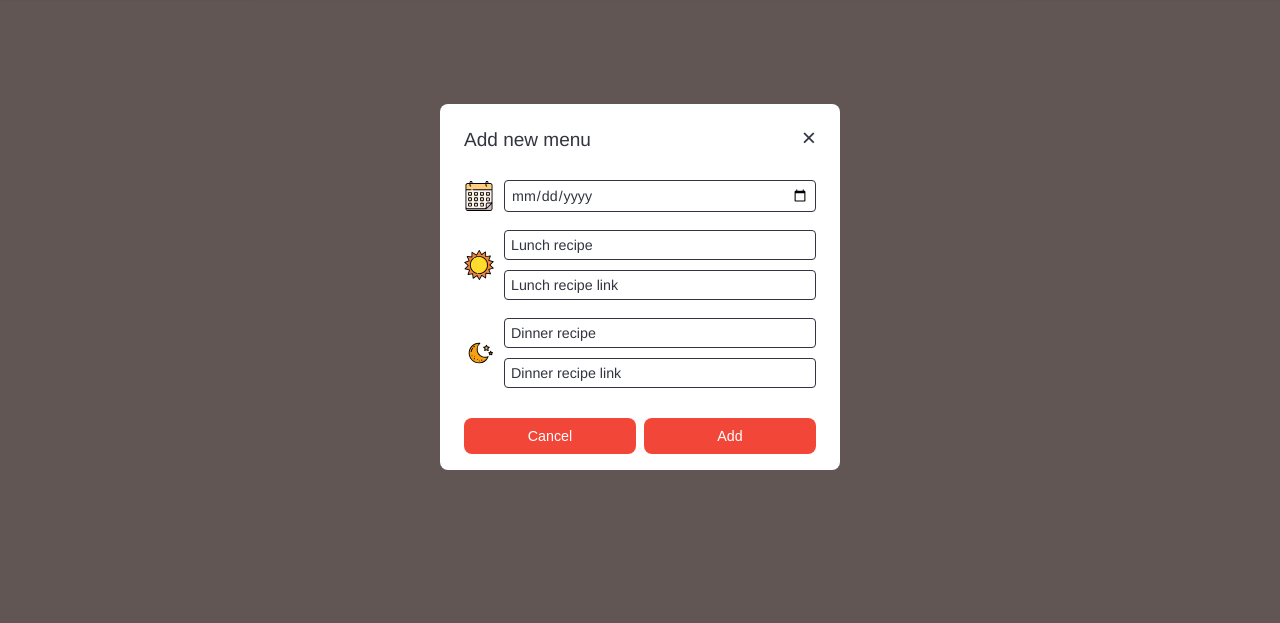
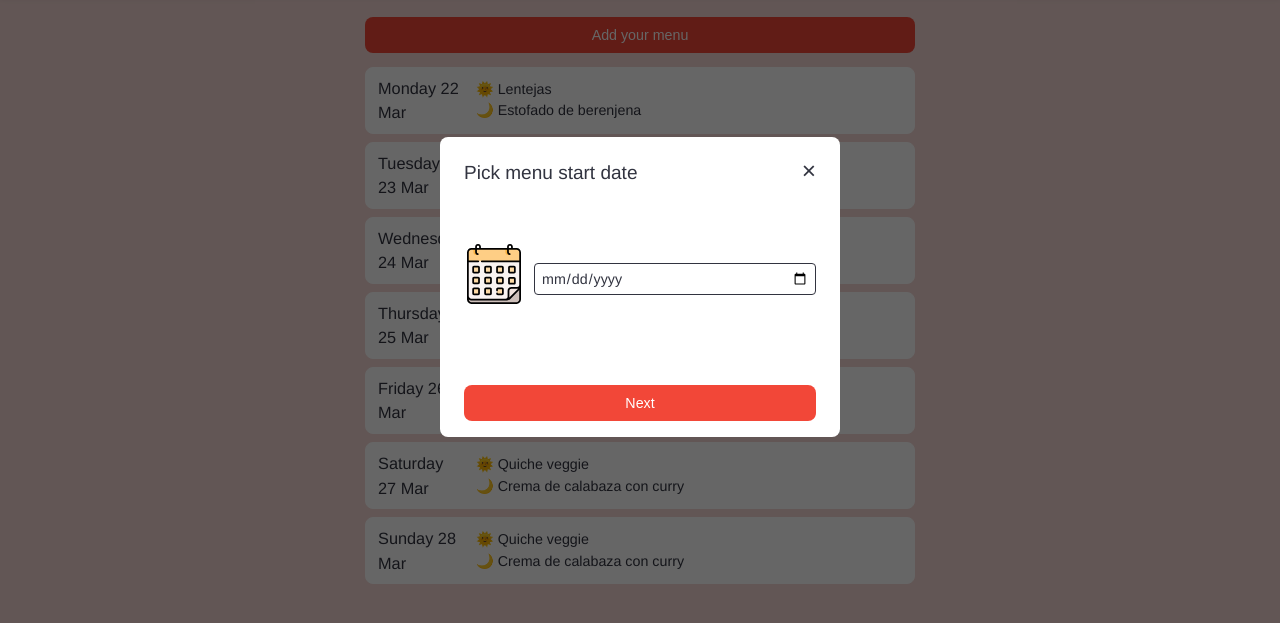
Before and after one commit to aidamanna/kitchenator, a website built with Parcel: page src/main/index.html in a window 1280 px wide. Both pictures are taken after a click on the button "Add your menu". Shown: the part 93-716 px from the top of the page. Built offline with nearby package versions, Linux system fonts and the light colour scheme; files whose address does not match are found by name.

Commit message:
Work on module to add new menu

```diff
--- /dev/null
+++ b/src/main/addMenu.js
@@ -0,0 +1,54 @@
+function render() {
+    const modal = `<div class="modal-container">
+        <div class="modal">
+            <div class="modal-wrapper">
+                <div class="question" id="question1">
+                    <header class="modal-header">
+                        <h2>Pick menu start date</h2>
+                        <span class="close">&times;</span>
+                    </header>
+                    <form class="modal-content" >
+                        <div class="form-element">
+                            <img class="input-big-icon" src="calendar.svg">
+                            <input type="date" placeholder="YYYY-MM-DD"/>
+                        </div>
+                    </form>
+                    <footer class="modal-footer">
+                        <input type="button" value="Next" class="btn-default"/>
+                    </footer>
+                </div>
+                <div class="question" id="question2" style="display:none">
+                    <header class="modal-header">
+                        <h2>Day 1 menu</h2>
+                        <span class="close">&times;</span>
+                    </header>
+                    <form class="modal-content" >
+                        <div class="form-element">
+                            <img class="input-icon" src="sun.svg">
+                            <div>
+                                <input type="text" class="form-subelement" placeholder="Lunch recipe"/>
+                                <input type="text" class="form-subelement" placeholder="Lunch recipe link"/>
+                            </div>
+                        </div>
+                        <div class="form-element">
+                            <img class="input-icon" src="moon.svg">
+                            <div>
+                                <input type="text" class="form-subelement" placeholder="Dinner recipe"/>
+                                <input type="text" class="form-subelement" placeholder="Dinner recipe link"/>
+                            </div>
+                        </div>
+                    </form>
+                    <footer class="modal-footer">
+                        <input type="button" value="Back" class="btn-default"/>
+                        <input type="button" value="Next" class="btn-default"/>
+                    </footer>
+                </div>
+            </div>
+        </div>
+    </div>`
+
+    const targetElement = document.querySelector('.main');
+    targetElement.insertAdjacentHTML("afterbegin", modal);
+}
+
+module.exports = { render };
--- a/src/main/addMenuView.js
+++ /dev/null
@@ -1,41 +0,0 @@
-function render() {
-    const addMenuModal = `<div class="modal-container">
-        <div class="modal">
-            <div class="modal-wrapper">
-                <header class="modal-header">
-                    <h2> Add new menu </h2>
-                    <span class="close">&times;</span>
-                  </header>
-                  <form class="modal-content" >
-                    <div class="form-element">
-                        <img class="input-icon" src="calendar.svg">
-                            <input type="date" placeholder="YYYY-MM-DD"/>
-                    </div>
-                    <div class="form-element">
-                        <img class="input-icon" src="sun.svg">
-                        <div>
-                            <input type="text" class="form-subelement" placeholder="Lunch recipe"/>
-                            <input type="text" class="form-subelement" placeholder="Lunch recipe link"/>
-                        </div>
-                    </div>
-                    <div class="form-element">
-                        <img class="input-icon" src="moon.svg">
-                        <div>
-                            <input type="text" class="form-subelement" placeholder="Dinner recipe"/>
-                            <input type="text" class="form-subelement" placeholder="Dinner recipe link"/>
-                        </div>
-                    </div>
-                  </form>
-                  <footer class="modal-footer">
-                    <input type="button" value="Cancel" class="btn-default"/>
-                    <input type="submit" value="Add" class="btn-default"/>
-                  </footer>
-            </div>
-        </div>
-    </div>`
-
-    const targetElement = document.querySelector('.main');
-    targetElement.innerHTML = addMenuModal; //add instead of replace
-}
-
-module.exports = { render };
--- a/src/main/index.js
+++ b/src/main/index.js
@@ -1,4 +1,4 @@
-const menuView = require('./menuView');
+const menuView = require('./menuList');
 
 const mainElement = document.querySelector('.main-wrapper');
 menuView.render(mainElement);
--- a/src/main/menuView.js
+++ b/src/main/menuList.js
@@ -1,11 +1,11 @@
 const menuRespository = require('./menuRepository');
-const addMenuView = require('./addMenuView');
+const addMenu = require('./addMenu');
 
 function render(targetElement) {
     const menuItemsElement = menuRespository.get().map( dailyMenu  =>
         `<li>
             <div class="menu-day">${dailyMenu.day}</div>
-            <div class="menu-meals">
+            <div>
                 <div class="menu-meal">🌞
                     <a href="${dailyMenu.lunch.link}">${dailyMenu.lunch.title}</a>
                 </div>
@@ -21,7 +21,7 @@ function render(targetElement) {
     targetElement.innerHTML = menuListElement;
 
     const buttonElement = document.querySelector('input');
-    buttonElement.addEventListener('click', addMenuView.render)
+    buttonElement.addEventListener('click', addMenu.render)
 }
 
 module.exports = { render };
--- a/src/main/style.css
+++ b/src/main/style.css
@@ -159,10 +159,6 @@ body {
     margin-right: 1em;
 }
 
-.menu-meals {
-
-}
-
 .menu-meal {
     font-size: 1.05em;
 }
@@ -218,27 +214,40 @@ body {
 }
 
 .modal-wrapper {
-    display: flex;
-    flex-direction: column;
     width: 400px;
     max-width: 100%;
-    max-height: 100%;
+    height: 300px;
     padding: 16px 24px;
     border-radius: 8px;
     background-color: var(--white);
+    display: flex;
+    flex-direction: column;
+}
+
+.question {
+    display: flex;
+    flex-direction: column;
+    flex-grow: 1;
 }
 
 .modal-header {
     display: flex;
     justify-content: space-between;
     align-items: baseline;
-    margin-bottom: 24px;
+    margin-bottom: 10px;
+}
+
+.modal-content {
+    flex-grow: 1;
+    display: flex;
+    flex-direction: column;
+    justify-content: center;
 }
 
 .modal-footer {
     display: flex;
     justify-content: flex-end;
-    margin-top: 30px;
+    margin-top: 26px;
 }
 
 h2 {
@@ -276,6 +285,12 @@ input[type="date"] {
     margin-right: 10px;
 }
 
+.input-big-icon {
+    width: 60px;
+    margin-right: 10px;
+    margin-bottom: 10px;
+}
+
 .form-element {
     margin-bottom: 18px;
     display: flex;
```
Also changed, not shown: 1 other file.
